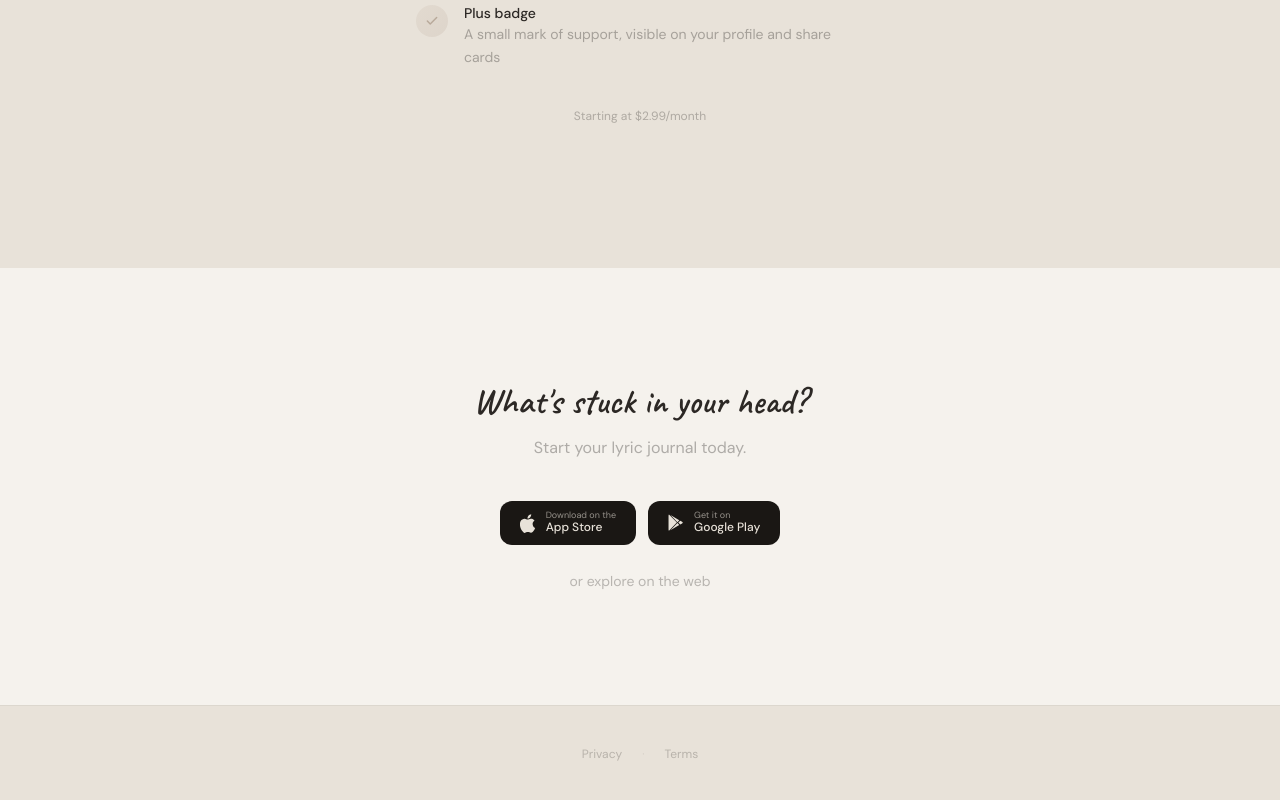
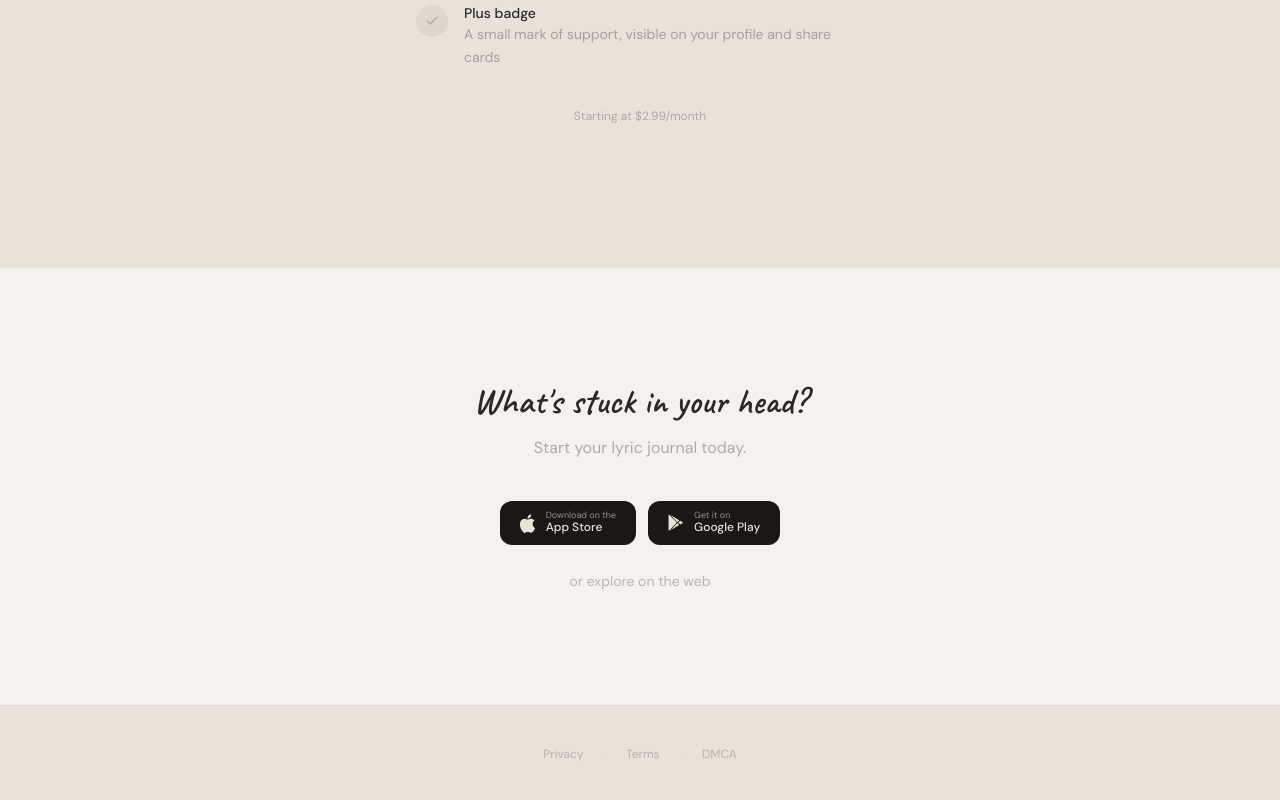
Before and after one commit to maxmandinach/earwyrm, a React (Vite) app: page / in a window 1280 px wide. Shown: the part 3679-4479 px from the top of the page. Built offline with nearby package versions, Linux system fonts and the light colour scheme; no server answers; the database is empty.

Commit message:
Add DMCA link to landing page footer
Co-Authored-By: Claude Opus 4.6 <noreply@anthropic.com>

```diff
--- a/src/pages/Landing.jsx
+++ b/src/pages/Landing.jsx
@@ -681,6 +681,8 @@ export default function Landing() {
           <Link to="/privacy" className="py-2 hover:text-charcoal/50 transition-colors">Privacy</Link>
           <span style={{ opacity: 0.4 }}>·</span>
           <Link to="/terms" className="py-2 hover:text-charcoal/50 transition-colors">Terms</Link>
+          <span style={{ opacity: 0.4 }}>·</span>
+          <a href="/dmca.html" className="py-2 hover:text-charcoal/50 transition-colors">DMCA</a>
         </div>
       </footer>
     </div>
```
